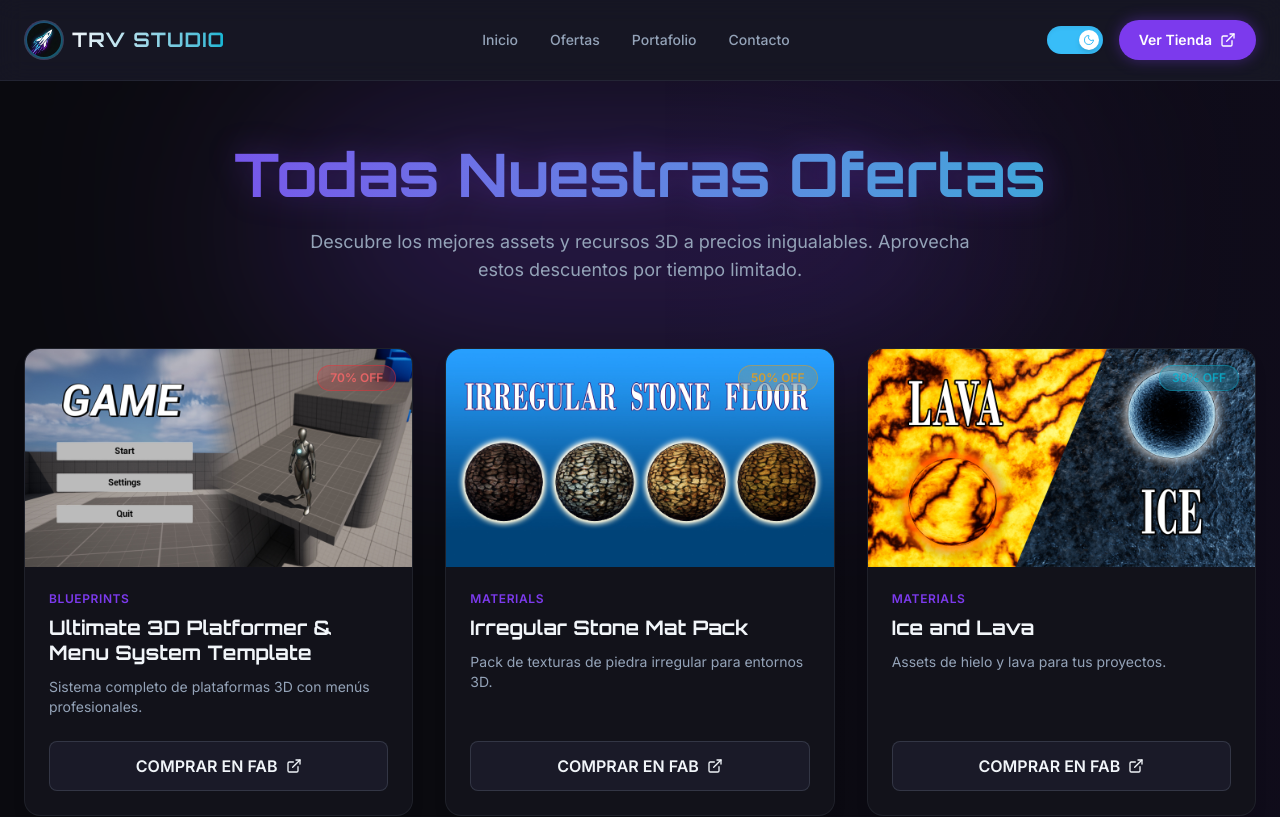
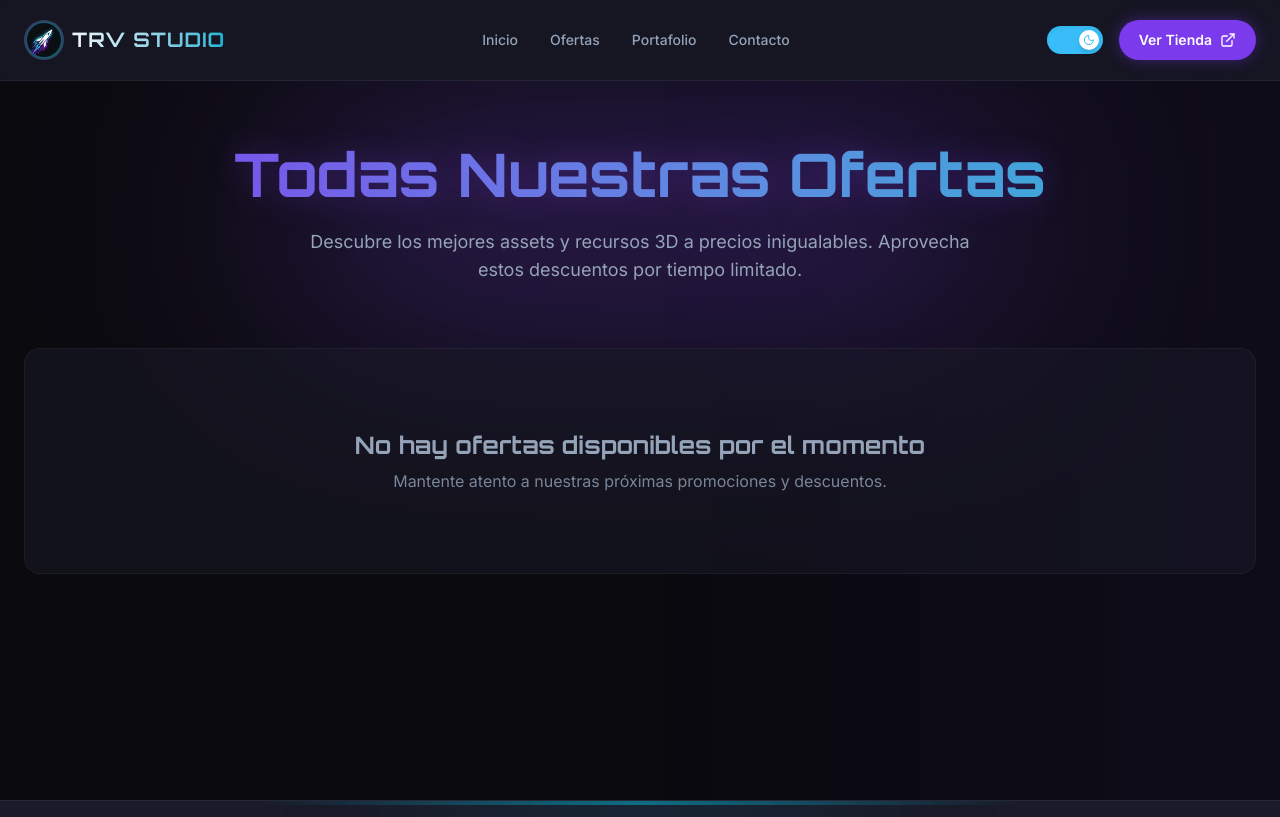
Before and after one commit to JoelASB/TRV_STUDIO_Landing_Page, a React (Vite) app: page /ofertas in a window 1280 px wide. Shown: the top 817 px of the page. Built offline with nearby package versions, Linux system fonts and the light colour scheme.

Commit message:
Pagina sin ofertas por defecto

```diff
--- a/src/components/FeaturedOffers.jsx
+++ b/src/components/FeaturedOffers.jsx
@@ -20,11 +20,17 @@ export default function FeaturedOffers() {
         </div>
 
         {/* Offers Grid */}
-        <div className="grid grid-cols-1 md:grid-cols-2 lg:grid-cols-3 gap-8">
-          {featuredOffers.map(product => (
-            <OfferCard key={product.id} product={product} />
-          ))}
-        </div>
+        {featuredOffers.length > 0 ? (
+          <div className="grid grid-cols-1 md:grid-cols-2 lg:grid-cols-3 gap-8">
+            {featuredOffers.map(product => (
+              <OfferCard key={product.id} product={product} />
+            ))}
+          </div>
+        ) : (
+          <div className="text-center py-16 bg-surface/50 rounded-2xl border border-white/5">
+            <p className="text-xl font-orbitron text-text-muted">No hay ofertas destacadas en este momento.</p>
+          </div>
+        )}
 
       </div>
     </section>
--- a/src/data/products.js
+++ b/src/data/products.js
@@ -40,14 +40,18 @@ const categoryIcons = {
 
 // 'featuredOffers' es un arreglo de objetos. Lo exportamos para poder importarlo en otros archivos (como Offers.jsx).
 // Aquí almacenamos toda la información de los productos en oferta.
-export const featuredOffers = [
+export const featuredOffers = [];
+
+// Placeholder data for the general catalog
+// Catálogo principal de productos (Portafolio)
+// Hemos agregado los 24 enlaces a la tienda Fab que proporcionaste.
+// Nota: Puedes cambiar los títulos, descripciones y añadir imágenes (mediaSrc) más adelante.
+export const catalogProducts = [
     {
         id: 1,
         title: "Ultimate 3D Platformer & Menu System Template",
         category: categoryIcons.Blueprints,
-        discount: 70,
         fabUrl: "https://www.fab.com/listings/2fbff310-ad58-4962-81ca-c940214f6f24",
-        mediaType: "image",
         mediaSrc: imgUltimate,
         description: "Sistema completo de plataformas 3D con menús profesionales."
     },
@@ -55,9 +59,7 @@ export const featuredOffers = [
         id: 2,
         title: "Irregular Stone Mat Pack",
         category: categoryIcons.Materials,
-        discount: 50,
         fabUrl: "https://www.fab.com/listings/194db607-0256-4db2-9b12-44460367d846",
-        mediaType: "image",
         mediaSrc: imgStone,
         description: "Pack de texturas de piedra irregular para entornos 3D."
     },
@@ -65,19 +67,10 @@ export const featuredOffers = [
         id: 3,
         title: "Ice and Lava",
         category: categoryIcons.Materials,
-        discount: 30,
         fabUrl: "https://www.fab.com/listings/5fc9dbb4-0c3c-4115-8fa5-8d074725f3b6",
-        mediaType: "image",
         mediaSrc: imgIceLava,
         description: "Assets de hielo y lava para tus proyectos."
-    }
-];
-
-// Placeholder data for the general catalog
-// Catálogo principal de productos (Portafolio)
-// Hemos agregado los 24 enlaces a la tienda Fab que proporcionaste.
-// Nota: Puedes cambiar los títulos, descripciones y añadir imágenes (mediaSrc) más adelante.
-export const catalogProducts = [
+    },
     {
         id: 101,
         title: "Dry Patchy Grass Ground",
--- a/src/pages/Home.jsx
+++ b/src/pages/Home.jsx
@@ -2,7 +2,8 @@
 import HeroSection from "../components/HeroSection";
 import FeaturedOffers from "../components/FeaturedOffers";
 import CatalogSection from "../components/CatalogSection";
-import { Analytics } from "@vercel/analytics/next";
+import { Analytics } from "@vercel/analytics/react";
+//import { Analytics } from "@vercel/analytics/next";
 
 // Este componente agrupa varias secciones en una sola página (la página principal).
 export default function Home() {
--- a/src/pages/Offers.jsx
+++ b/src/pages/Offers.jsx
@@ -24,16 +24,19 @@ export default function Offers() {
           </p>
         </div>
 
-        {/* Cuadrícula responsiva para las tarjetas.
-            Muestra 1 columna en celulares, 2 en tablets (md:) y 3 en pantallas grandes (lg:). */}
-        <div className="grid grid-cols-1 md:grid-cols-2 lg:grid-cols-3 gap-8">
-
-          {/* Iteramos sobre el arreglo 'featuredOffers' usando .map() para generar dinámicamente un componente 'OfferCard' por producto. */}
-          {featuredOffers.map(product => (
-            // La propiedad 'key' es necesaria en React cuando generamos elementos en una lista para mantener el rendimiento.
-            <OfferCard key={product.id} product={product} />
-          ))}
-        </div>
+        {/* Cuadrícula responsiva o mensaje de no ofertas */}
+        {featuredOffers.length > 0 ? (
+          <div className="grid grid-cols-1 md:grid-cols-2 lg:grid-cols-3 gap-8">
+            {featuredOffers.map(product => (
+              <OfferCard key={product.id} product={product} />
+            ))}
+          </div>
+        ) : (
+          <div className="text-center py-20 bg-surface/50 rounded-2xl border border-white/5">
+            <h3 className="text-2xl font-orbitron text-text-muted mb-2">No hay ofertas disponibles por el momento</h3>
+            <p className="text-text-muted/80">Mantente atento a nuestras próximas promociones y descuentos.</p>
+          </div>
+        )}
       </div>
 
     </div>
```
